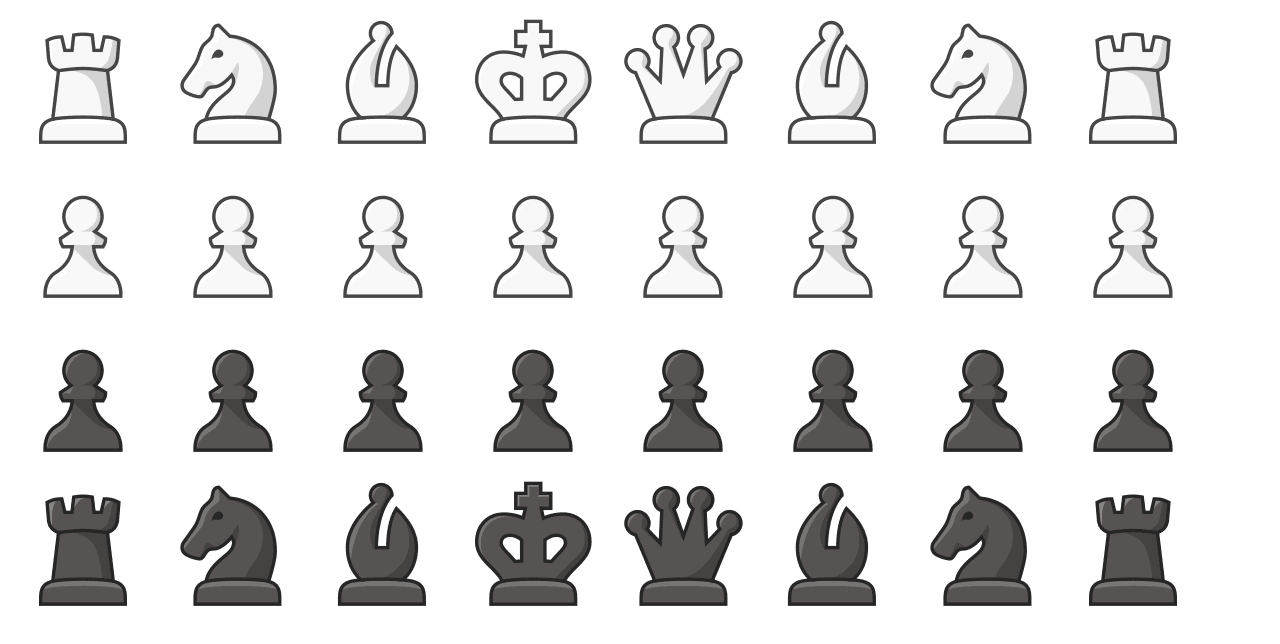
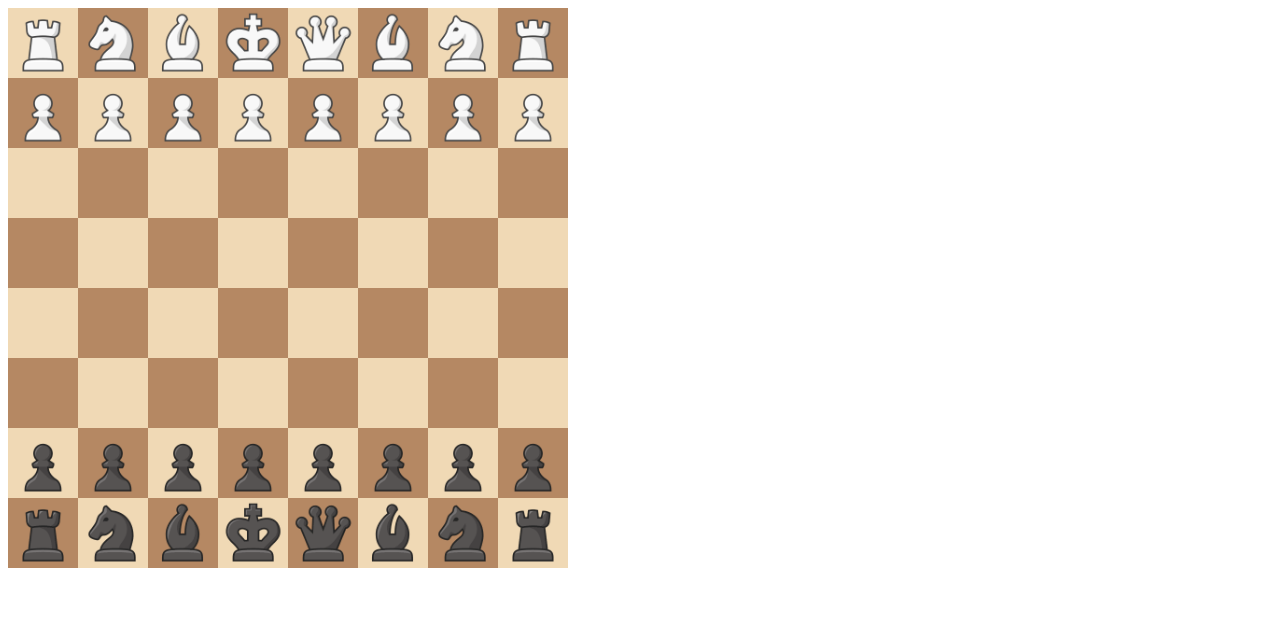
Before and after one commit to riverliway/chess-ai, a React (Vite) app: page / in a window 1280 px wide. Shown: the top 644 px of the page. Built offline with nearby package versions, Linux system fonts and the light colour scheme.

Commit message:
feat(#3): create visual chess board

```diff
--- a/src/Components/App/App.tsx
+++ b/src/Components/App/App.tsx
@@ -2,7 +2,7 @@ import React from 'react'
 
 import { ChessProvider } from '../../Context/ChessContext'
 
-import ChessBoard from '../Chessboard'
+import ChessBoard from '..//Chessboard/Chessboard'
 
 /**
  * The entire application
--- a/src/Components/Chessboard.tsx
+++ /dev/null
@@ -1,28 +0,0 @@
-import React from 'react'
-
-import { useChessContext } from '../Context/ChessContext'
-
-import { getImagePath } from '../utils/getImagePath'
-import { Piece, Player } from '../types'
-
-/**
- * Setting up the chess board at the start of a new game.
- */
-const ChessBoard: React.FC = () => {
-    const chessContext = useChessContext()
-
-    return (
-    <div>
-        {chessContext.game.board.map(row=>row.map(square=>{
-            if (square === undefined) {
-                return <div />
-            } else {
-                return <img src={getImagePath(square.player, square.piece)} />
-            }
-            })
-        )}
-    </div>
-    )
-  }
-
-  export default ChessBoard
--- /dev/null
+++ b/src/Components/Chessboard/ChessSquare.module.css
@@ -0,0 +1,17 @@
+.chessSquare {
+  width: 70px;
+  height: 70px;
+}
+
+.image {
+  width: 100%;
+  height: 100%;
+}
+
+.blackSquare {
+  background-color: #b58863;
+}
+
+.whiteSquare {
+  background-color: #f0d9b5;
+}
--- /dev/null
+++ b/src/Components/Chessboard/ChessSquare.tsx
@@ -0,0 +1,27 @@
+import React from 'react'
+import { BoardSquare } from '../../types'
+import { getImagePath } from '../../utils/getImagePath'
+
+import styles from './ChessSquare.module.css'
+
+interface ChessSquareProps {
+  squareData: BoardSquare
+  color: 'white' | 'black'
+}
+
+/**
+ * Setting up the chess board at the start of a new game.
+ */
+const ChessSquare: React.FC<ChessSquareProps> = props => {
+  const colorClass = props.color === 'white' ? styles.whiteSquare : styles.blackSquare
+
+  return (
+    <div className={`${styles.chessSquare} ${colorClass}`}>
+      {props.squareData && (
+        <img className={styles.image} src={getImagePath(props.squareData.player, props.squareData.piece)} />
+      )}
+    </div>
+  )
+}
+
+export default ChessSquare
--- /dev/null
+++ b/src/Components/Chessboard/Chessboard.module.css
@@ -0,0 +1,8 @@
+.chessboard {
+  display: flex;
+  flex-direction: column;
+}
+
+.chessboardRow {
+  display: flex;
+}
--- /dev/null
+++ b/src/Components/Chessboard/Chessboard.tsx
@@ -0,0 +1,42 @@
+import React from 'react'
+
+import { useChessContext } from '../../Context/ChessContext'
+
+import styles from './Chessboard.module.css'
+import ChessSquare from './ChessSquare'
+
+/**
+ * Setting up the chess board at the start of a new game.
+ */
+const ChessBoard: React.FC = () => {
+  const chessContext = useChessContext()
+  const board = chessContext.game.board
+
+  return (
+    <div className={styles.chessboard}>
+      {board.map((row, rowIndex) => (
+        <div key={rowIndex} className={styles.chessboardRow}>
+          {row.map((square, columnIndex) => (
+            <ChessSquare key={columnIndex} squareData={square} color={getSquareColor(rowIndex, columnIndex)} />
+          ))}
+        </div>
+      ))}
+    </div>
+  )
+}
+
+/**
+ * Gets the square color based on the row and column of the square
+ * @param row - the row of the square
+ * @param column - the column of the square
+ * @returns the color of the square
+ */
+const getSquareColor = (row: number, column: number): 'white' | 'black' => {
+  if (row % 2 === 0) {
+    return column % 2 === 0 ? 'white' : 'black'
+  } else {
+    return column % 2 === 0 ? 'black' : 'white'
+  }
+}
+
+export default ChessBoard
--- a/src/types.ts
+++ b/src/types.ts
@@ -26,7 +26,7 @@ export interface Move {
   getNotation: () => string
 }
 
-type BoardSquare = { player: Player, piece: Piece } | undefined
+export type BoardSquare = { player: Player, piece: Piece } | undefined
 
 /**
  * The first index is the row (`x`) and the second index is the column (`y`)
```
